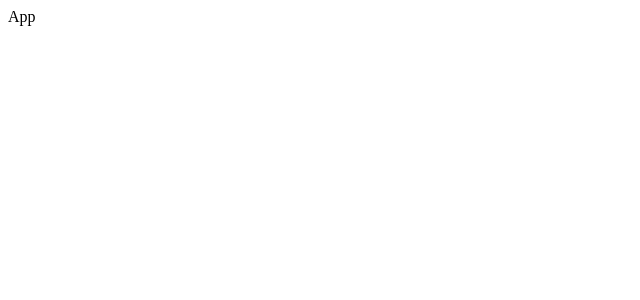
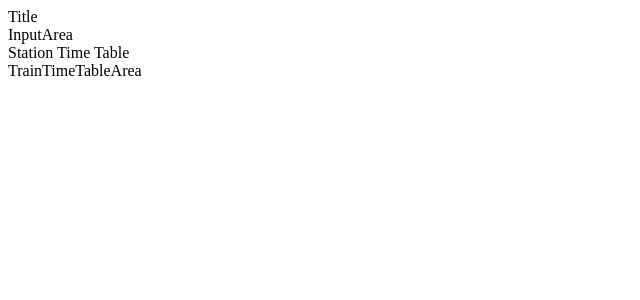
Before and after one commit to felipemfm/cc27-polyglottal, a React (Create React App) app in the folder client/: page / in a window 1280 px wide. Shown: the top 300 px of the page, without its empty margins (0-640 px from the left). Built offline with nearby package versions, Linux system fonts and the light colour scheme.

Commit message:
Feat: Add basic cluent layout

```diff
--- a/client/src/App.js
+++ b/client/src/App.js
@@ -1,5 +1,17 @@
+import Header from "./components/layout/Header";
+import InputArea from "./components/layout/InputArea";
+import StationTimeTableArea from "./components/layout/StationTimeTableArea";
+import TrainTimeTableArea from "./components/layout/TrainTImeTableArea";
+
 function App() {
-  return <div>App</div>;
+  return (
+    <div>
+      <Header />
+      <InputArea />
+      <StationTimeTableArea />
+      <TrainTimeTableArea />
+    </div>
+  );
 }
 
 export default App;
--- /dev/null
+++ b/client/src/components/layout/Header.js
@@ -0,0 +1,5 @@
+function Header() {
+  return <div>Title</div>;
+}
+
+export default Header;
--- /dev/null
+++ b/client/src/components/layout/InputArea.js
@@ -0,0 +1,5 @@
+function InputArea() {
+  return <div>InputArea</div>;
+}
+
+export default InputArea;
--- /dev/null
+++ b/client/src/components/layout/StationTimeTableArea.js
@@ -0,0 +1,5 @@
+function StationTimeTableArea() {
+  return <div>Station Time Table</div>;
+}
+
+export default StationTimeTableArea;
--- /dev/null
+++ b/client/src/components/layout/TrainTImeTableArea.js
@@ -0,0 +1,5 @@
+function TrainTimeTableArea() {
+  return <div>TrainTimeTableArea</div>;
+}
+
+export default TrainTimeTableArea;
```
